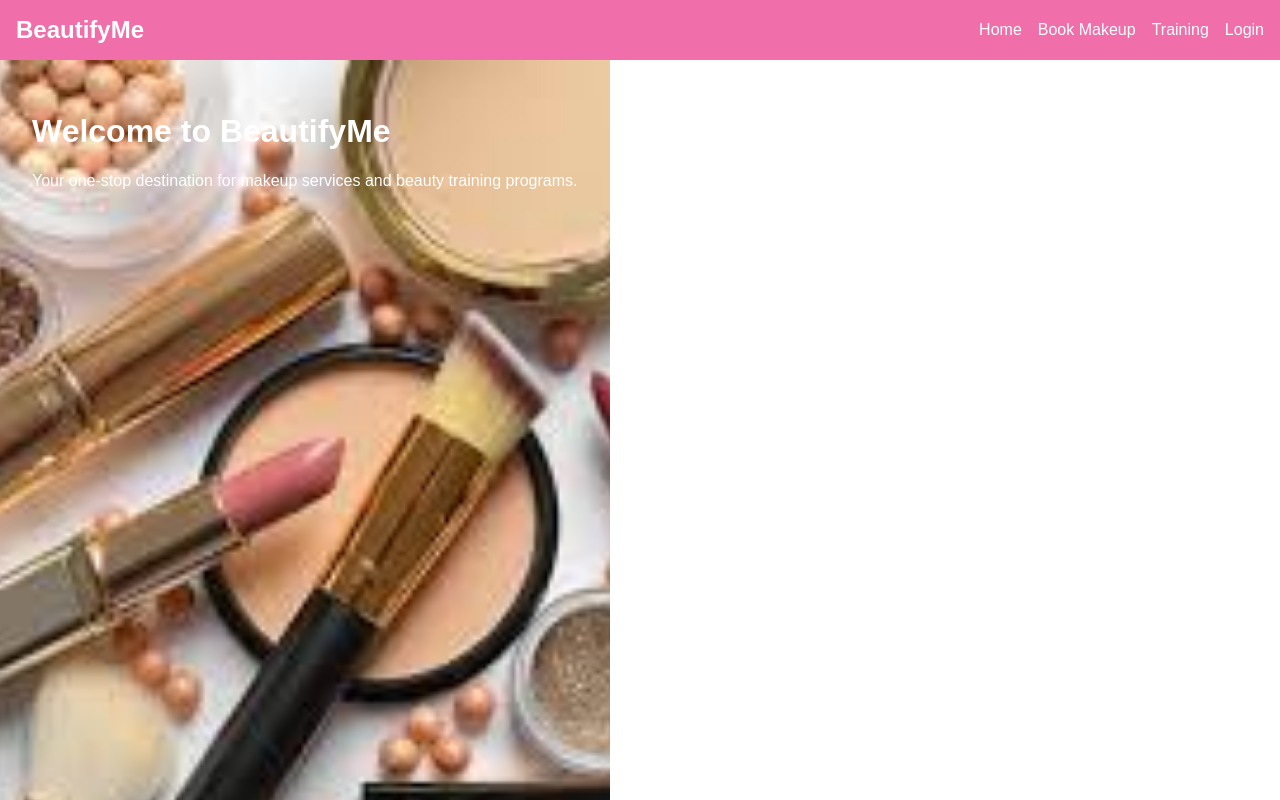
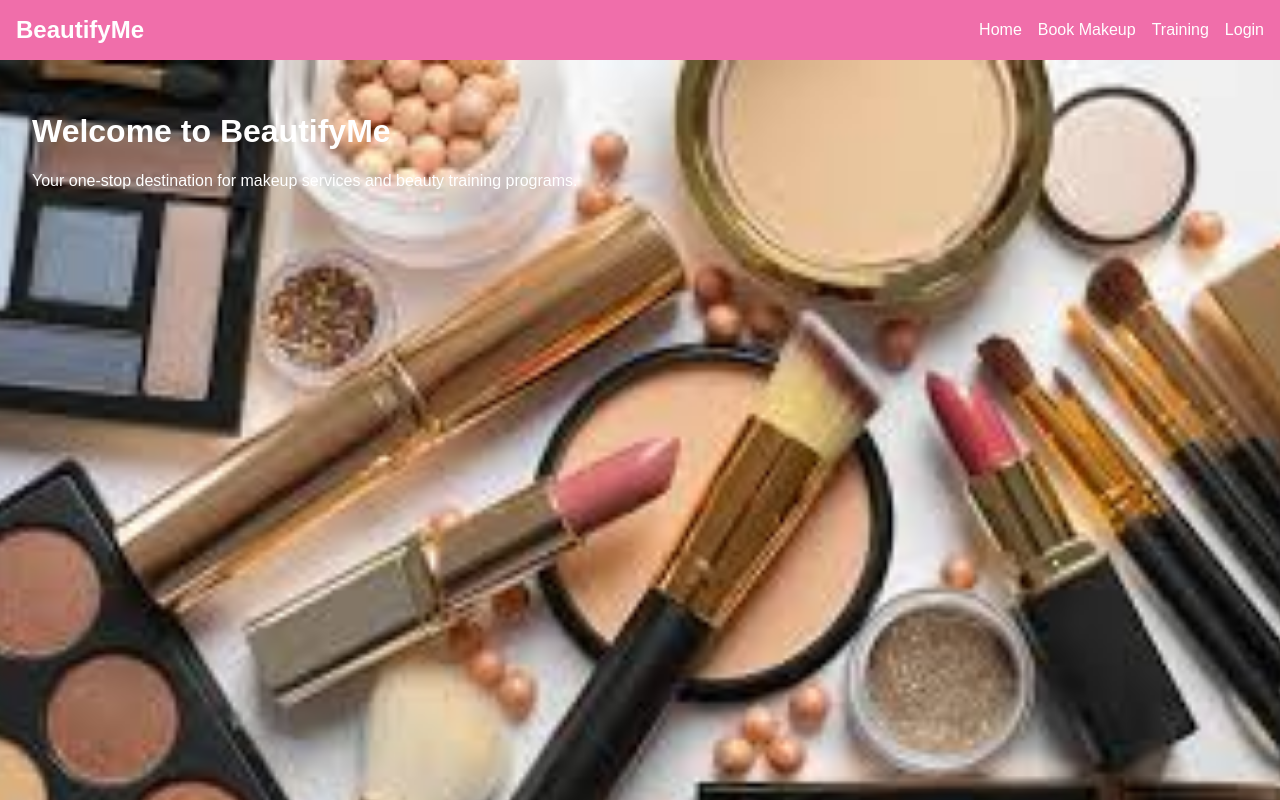
Before and after one commit to B-jana/bweb, a React (Create React App) app: page / in a window 1280 px wide. Shown: the top 800 px of the page. Built offline with nearby package versions, Linux system fonts and the light colour scheme.

Commit message:
Update App.js

```diff
--- a/src/App.js
+++ b/src/App.js
@@ -26,7 +26,7 @@ function App() {
      <>
       <Router>
         <Navbar />
-        <div style={{ display: "flex" }}>
+
         <Routes>
           <Route path="/" element={<Home />} />
           <Route path="/booking" element={<Booking />} />
@@ -35,7 +35,7 @@ function App() {
           <Route path="/admin" element={<AdminDashboard />} />
 
         </Routes>
-       </div>
+
         <Footer />
       </Router>
     </>
```
